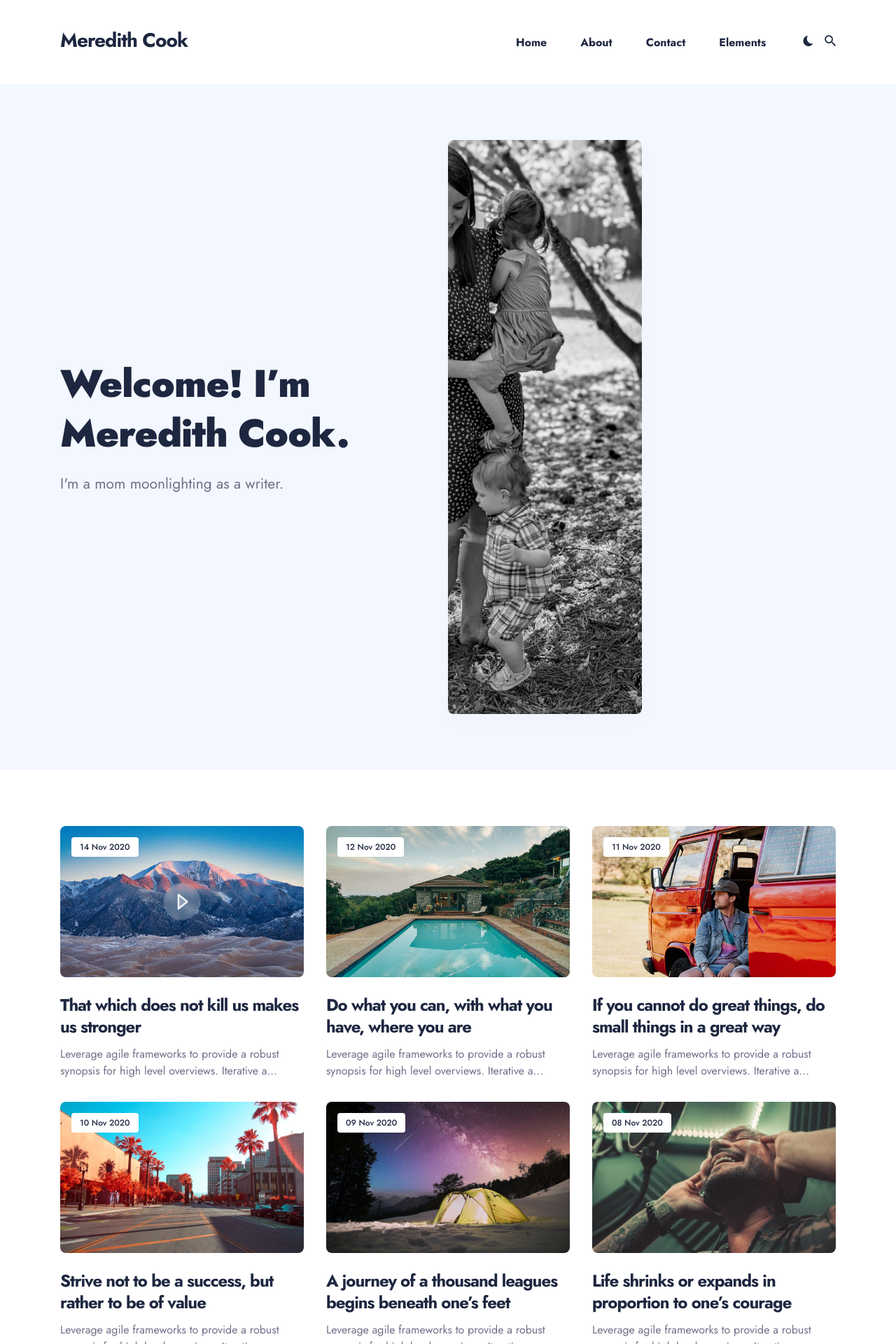
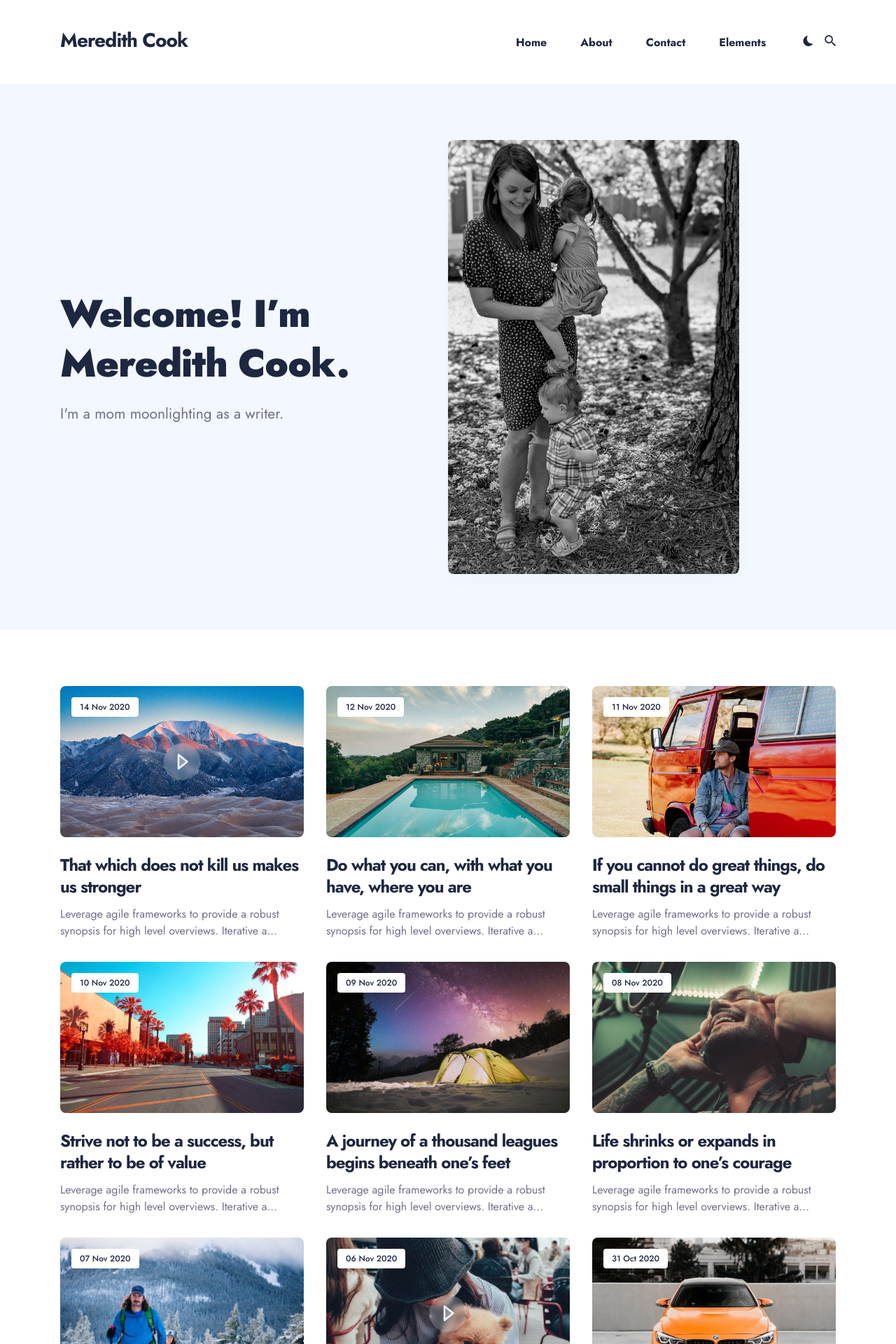
Before and after one commit to iogbole/mencatheme, a Jekyll site: the page built from index.html, in a window 1280 px wide. Shown: the top 1920 px of the page at 70% size. Built offline with Jekyll 4.4.1, drawn with Linux system fonts in a browser that asks for light colours; nearby versions of some CDN libraries; the list of posts is cut into pages by our own code.

Commit message:
update hero image size

```diff
--- a/_sass/3-modules/_hero.scss
+++ b/_sass/3-modules/_hero.scss
@@ -142,8 +142,8 @@
 .hero__image {
   position: relative;
   transform: translate(0);
-  width: 50%;
-  height: 820px;
+  width: 75%;
+  height: 620px;
   border-radius: 8px;
   overflow: hidden;
   box-shadow: 0 10px 30px rgba(0, 0, 0, 0.02);
```
